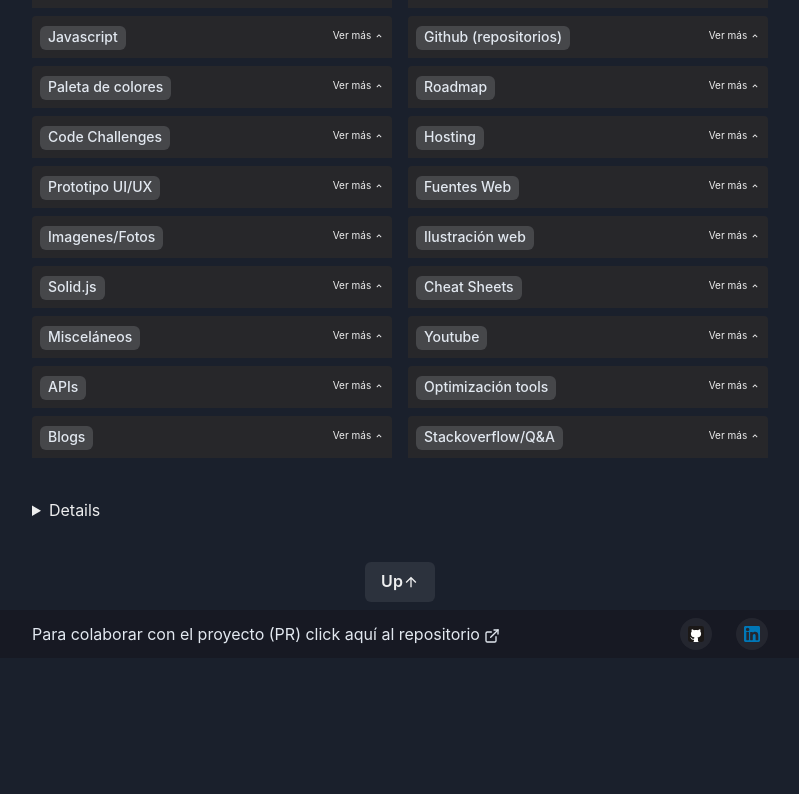
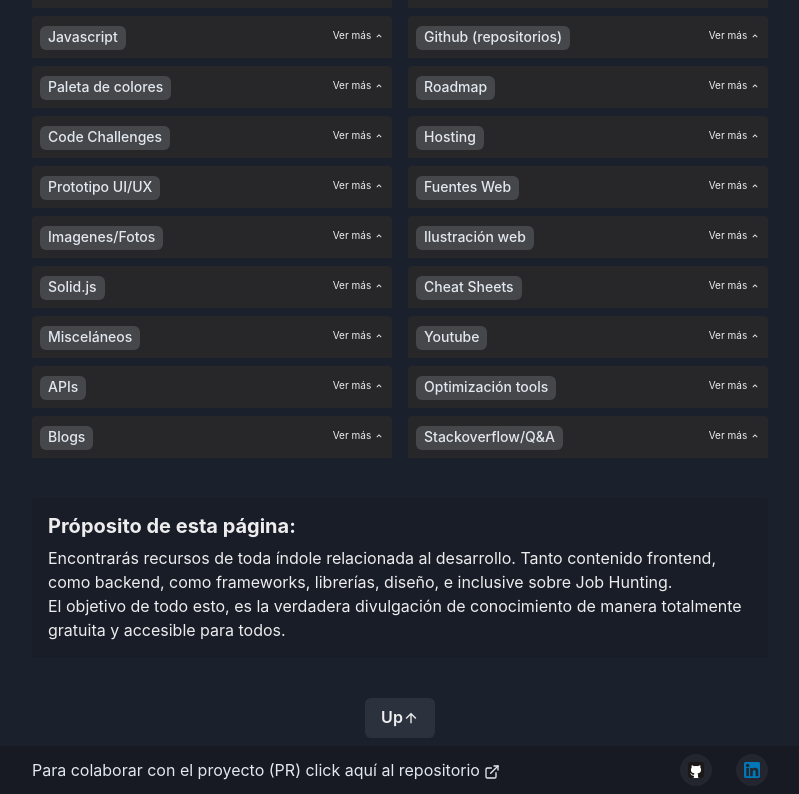
Before and after one commit to rodriabregu/resources-page, a React (Vite) app: page / in a window 1280 px wide. Shown: the part 574-1368 px from the top of the page, without its empty margins (240-1039 px from the left). Before the commit the page ends 1232 px from the top, so only its background shows below. Built offline with nearby package versions, Linux system fonts and the light colour scheme; no server answers.

Commit message:
fix/semantic-about

```diff
--- a/src/components/AboutSection.tsx
+++ b/src/components/AboutSection.tsx
@@ -2,7 +2,7 @@
 
 export function AboutSection() {
   return (
-    <Container as={'details'} maxW={'3xl'} m={'auto'} my={'10'}>
+    <Container as={'article'} maxW={'3xl'} m={'auto'} my={'10'}>
       <Text bg={'bluePrimary'} p={'1rem'} borderRadius={'4'}>
         <Heading as={'h3'} size={'md'} mb={'2'}>
           Próposito de esta página:
```
